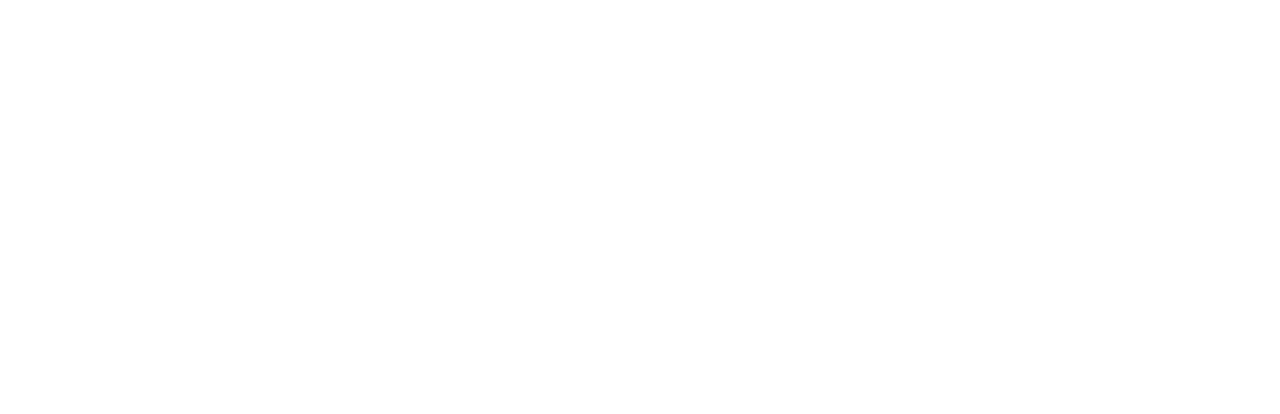
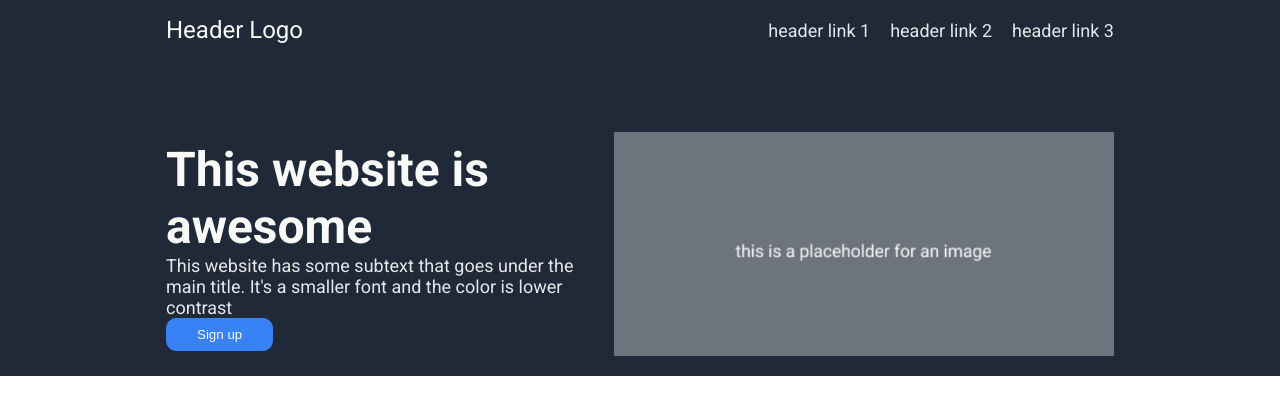
Before and after one commit to ratul3123/odin-landing-page, a plain HTML site: page index.html in a window 1280 px wide. Drawn offline with Linux system fonts and the light colour scheme.

Commit message:
Almost done with first-section

```diff
--- a/index.html
+++ b/index.html
@@ -1,12 +1,44 @@
 <!DOCTYPE html>
 <html lang="en">
-<head>
-    <meta charset="UTF-8">
-    <meta name="viewport" content="width=device-width, initial-scale=1.0">
-    <title>Odin Landing Page</title>
-    <link rel="stylesheet" href="styles.css">
-</head>
-<body>
-
-</body>
+    <head>
+        <meta charset="UTF-8" />
+        <meta name="viewport" content="width=device-width, initial-scale=1.0" />
+        <title>Odin Landing Page</title>
+        <link rel="stylesheet" href="styles.css" />
+    </head>
+    <body>
+        <div class="first-section">
+            <div class="navbar">
+                <div class="navbar-left">
+                    <p id="header-logo">Header Logo</p>
+                </div>
+                <div class="navbar-right">
+                    <ul>
+                        <li class="header-link">header link 1</li>
+                        <li class="header-link">header link 2</li>
+                        <li class="header-link">header link 3</li>
+                    </ul>
+                </div>
+            </div>
+            <div class="content">
+                <div class="content-left">
+                    <h1>This website is <br/>awesome</h1>
+                    <p class="paragraph">
+                        This website has some subtext that goes under the main
+                        title. It's a smaller font and the color is lower
+                        contrast
+                    </p>
+                    <button type="button" class="sign-up-button">
+                        Sign up
+                    </button>
+                </div>
+                <div class="content-right">
+                    <img
+                        src="images/image-placeholder.png"
+                        alt="image-placeholder"
+                    />
+                </div>
+            </div>
+        </div>
+    </body>
 </html>
--- a/styles.css
+++ b/styles.css
@@ -0,0 +1,74 @@
+@import url("https://fonts.googleapis.com/css2?family=Roboto:ital,wght@0,100;0,300;0,400;0,500;0,700;0,900;1,100;1,300;1,400;1,500;1,700;1,900&display=swap");
+
+* {
+    margin: 0;
+    padding: 0;
+}
+
+body {
+    font-family: "Roboto", serif;
+}
+
+.first-section {
+    background-color: #1f2937;
+}
+
+#header-logo {
+    font-size: 24px;
+    color: #f9faf8;
+}
+
+.header-link,
+.paragraph {
+    font-size: 18px;
+    color: #e5e7eb;
+}
+
+.navbar {
+    display: flex;
+    justify-content: space-between;
+    align-items: center;
+    padding: 16px;
+    margin: 0px 150px;
+}
+
+ul {
+    list-style-type: none;
+    display: flex;
+    gap: 20px;
+}
+
+h1 {
+    font-size: 48px;
+    font-weight: bolder;
+    color: #f9faf8;
+}
+
+.content {
+    display: flex;
+    justify-content: space-between;
+    align-items: center;
+    padding: 16px;
+    margin: 56px 150px;
+    flex: 1;
+}
+
+img {
+    width: 500px;
+    height: auto;
+}
+
+.content-left,
+.content-right {
+    height: auto;
+    width: 500px;
+}
+
+button {
+    cursor: pointer;
+    padding: 8px 30px;
+    border: 1px solid #3882F6;
+    border-radius: 10px;
+    background-color: #3882F6;
+    color: #f9faf8;
+}
```
Also changed, not shown: images/image-placeholder.png (added).
